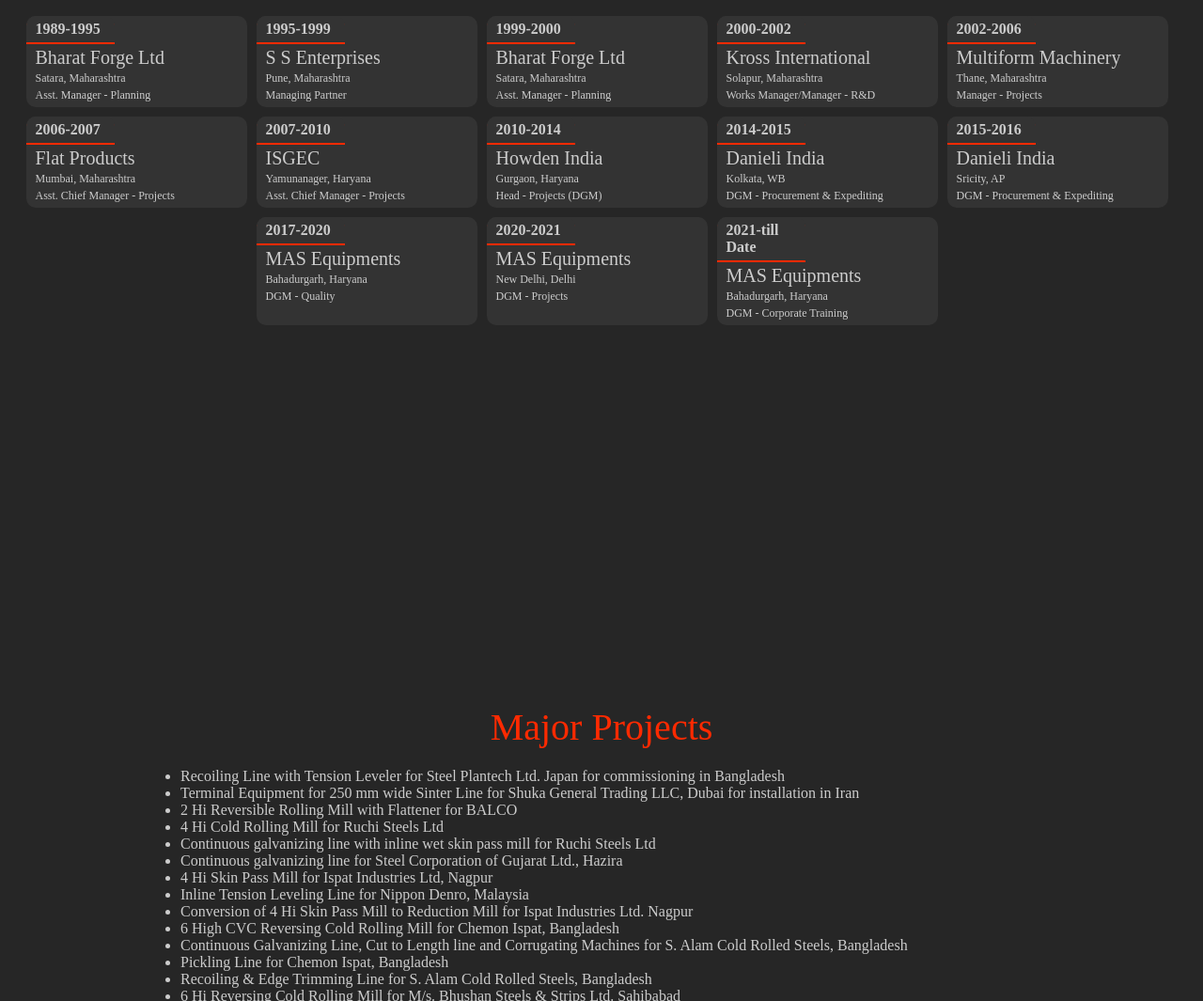
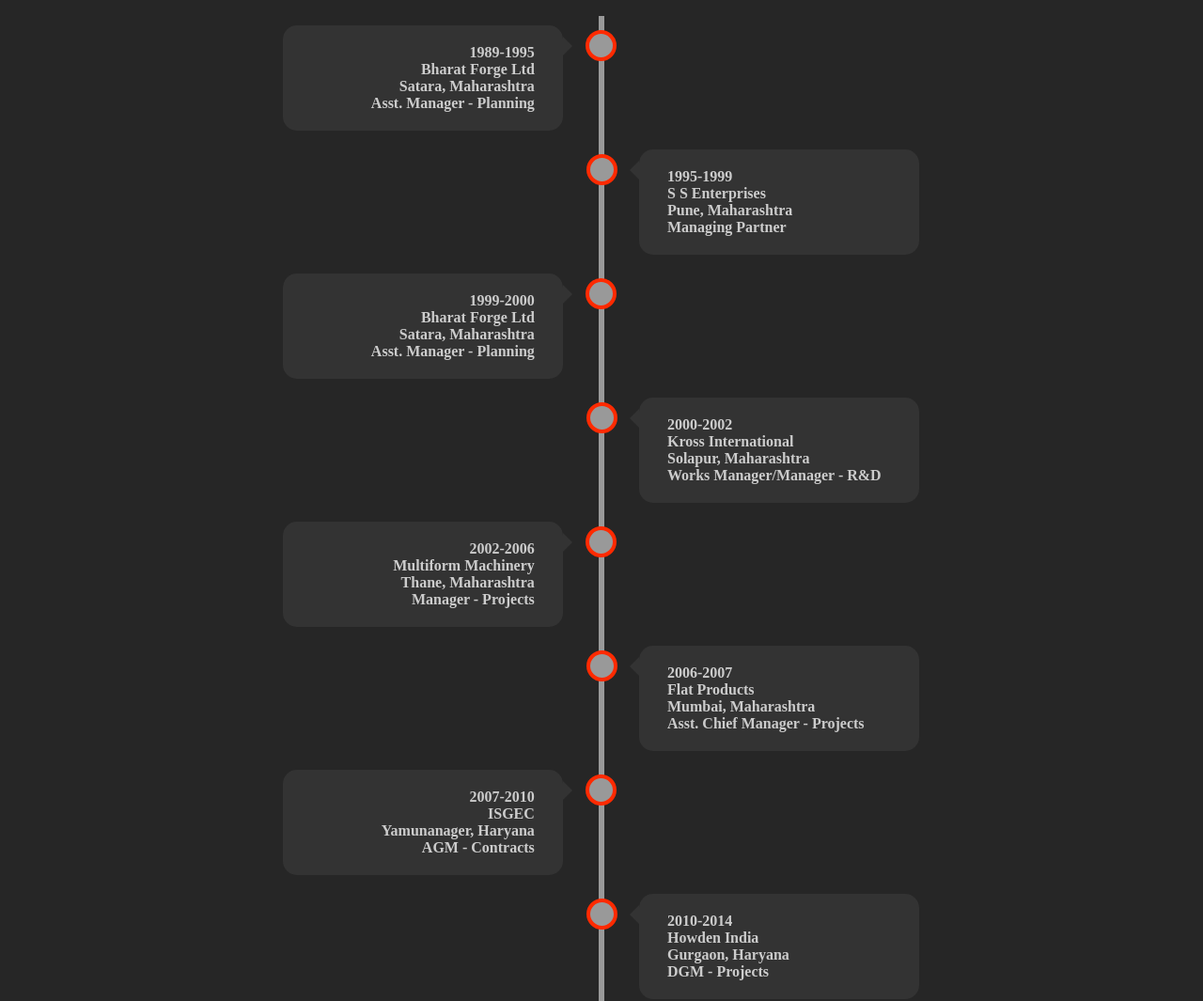
Before and after one commit to sanjaypuri/newResume, a plain HTML site: page index.html in a window 1280 px wide. Shown: the part 1735-2800 px from the top of the page at 94% size. Drawn offline with nearby package versions, Linux system fonts and the light colour scheme.

Commit message:
Career History page updated

```diff
--- a/index.html
+++ b/index.html
@@ -6,7 +6,8 @@
   <meta name="viewport" content="width=device-width, initial-scale=1.0">
   <title>Resume - Sanjay Puri</title>
   <link rel="stylesheet" href="style.css">
-  <link rel="stylesheet" href="https://fonts.googleapis.com/css2?family=Material+Symbols+Outlined:opsz,wght,FILL,GRAD@20..48,100..700,0..1,-50..200" />
+  <link rel="stylesheet"
+    href="https://fonts.googleapis.com/css2?family=Material+Symbols+Outlined:opsz,wght,FILL,GRAD@20..48,100..700,0..1,-50..200" />
   <link rel="stylesheet"
     href="https://fonts.googleapis.com/css2?family=Material+Symbols+Outlined:opsz,wght,FILL,GRAD@20..48,100..700,0..1,-50..200" />
   <link rel="shortcut icon" href="./images/cv.png" type="image/x-icon">
@@ -22,7 +23,8 @@
         <a href="#history" onclick="closeMenu()">Career History</a>
         <a href="#projects" onclick="closeMenu()">Projects</a>
         <a href="#personal" onclick="closeMenu()">Personal</a>
-        <a href="./static/Resume_Sanjay_Puri.pdf" download="" onclick="closeMenu()" style="display:flex; align-items: center;">
+        <a href="./static/Resume_Sanjay_Puri.pdf" download="" onclick="closeMenu()"
+          style="display:flex; align-items: center;">
           Download Resume
           <span class="material-symbols-outlined" style="margin-left: 5px;">
             download
@@ -42,7 +44,8 @@
         <p class="small">A Project Management Professional<br>
           With <span style="color:hsl(10, 100%, 50%)">34+</span> years of Experience</p>
       </div>
-      <div id="home-photo"><img style="border-radius: 50%;" src="./images/sanjaypuri.jpg" width="80%" alt="Sanjay Puri Photo"></div>
+      <div id="home-photo"><img style="border-radius: 50%;" src="./images/sanjaypuri.jpg" width="80%"
+          alt="Sanjay Puri Photo"></div>
     </div>
   </div>
   <div id="professional">
@@ -70,7 +73,8 @@
             <li>Good hold on Windows, Word, Excel, PowerPoint, Access (RDBMS), AutoCAD</li>
             <li>Experienced in developing static and dynamic websites and Web Apps</li>
             <li>Successfully implemented program to effectively train all personnel</li>
-            <li>Developed and implemented improved policies and procedures, resulting in improved efficiency and productivity</li>
+            <li>Developed and implemented improved policies and procedures, resulting in improved efficiency and
+              productivity</li>
           </ul>
         </div>
       </div>
@@ -80,8 +84,10 @@
           <ul>
             <li>Project Management & Rollout. Scheduling Tasks and Milestones</li>
             <li>Crisis Management. Administrative Project Management. Strategic Planning</li>
-            <li>Professional excellence in project planning, scheduling, monitoring and execution of projects without incidences of time/cost overruns</li>
-            <li>Expertise in Sourcing of Raw Material, Fabrications, machined components, Subassemblies, bought outs and Hydraulic Systems</li>
+            <li>Professional excellence in project planning, scheduling, monitoring and execution of projects without
+              incidences of time/cost overruns</li>
+            <li>Expertise in Sourcing of Raw Material, Fabrications, machined components, Subassemblies, bought outs and
+              Hydraulic Systems</li>
             <li>Job Evaluation. Job Trainng. Human Resources Management</li>
           </ul>
         </div>
@@ -90,11 +96,14 @@
         <div class="col-title">Responsibilities</div>
         <div class="list">
           <ul>
-            <li>Sourcing of Raw Material, Fabrications, machined components, Subassemblies, bought outs and Hydraulic Systems</li>
+            <li>Sourcing of Raw Material, Fabrications, machined components, Subassemblies, bought outs and Hydraulic
+              Systems</li>
             <li>Overall responsible for securing and executing orders</li>
             <li>Development of new vendors</li>
-            <li>Closely monitored complete store activities and was accountable for job costing, preparation and submission of monthly profit and loss statement to management</li>
-            <li>Designed internal controls/quality audit checks for various operational areas for achieving higher operational efficiency</li>
+            <li>Closely monitored complete store activities and was accountable for job costing, preparation and
+              submission of monthly profit and loss statement to management</li>
+            <li>Designed internal controls/quality audit checks for various operational areas for achieving higher
+              operational efficiency</li>
           </ul>
         </div>
       </div>
@@ -103,108 +112,110 @@
   <div id="history">
     <div id="career-title">Career History</div>
     <div id="history-content">
-      <div class="history-card">
-        <div class="title">1989-1995</div>
-        <div class="content">
-          <span style="font-size: 20px;">Bharat Forge Ltd</span><br>
-          <span style="font-size: 12px;">Satara, Maharashtra</span><br>
-          <span style="font-size: 12px;">Asst. Manager - Planning</span>
+      <div class="timeline">
+        <div class="container left">
+          <div class="timeline-content">
+            <h4>1989-1995</h4>
+            <h4>Bharat Forge Ltd</h4>
+            <h4>Satara, Maharashtra</h4>
+            <h4>Asst. Manager - Planning</h4>
           </div>
         </div>
-      <div class="history-card">
-        <div class="title">1995-1999</div>
-        <div class="content">
-          <span style="font-size: 20px;">S S Enterprises</span><br>
-          <span style="font-size: 12px;">Pune, Maharashtra</span><br>
-          <span style="font-size: 12px;">Managing Partner</span>
+        <div class="container right">
+          <div class="timeline-content">
+            <h4>1995-1999</h4>
+            <h4>S S Enterprises</h4>
+            <h4>Pune, Maharashtra</h4>
+            <h4>Managing Partner</h4>
           </div>
         </div>
-      <div class="history-card">
-        <div class="title">1999-2000</div>
-        <div class="content">
-          <span style="font-size: 20px;">Bharat Forge Ltd</span><br>
-          <span style="font-size: 12px;">Satara, Maharashtra</span><br>
-          <span style="font-size: 12px;">Asst. Manager - Planning</span>
+        <div class="container left">
+          <div class="timeline-content">
+            <h4>1999-2000</h4>
+            <h4>Bharat Forge Ltd</h4>
+            <h4>Satara, Maharashtra</h4>
+            <h4>Asst. Manager - Planning</h4>
           </div>
         </div>
-      <div class="history-card">
-        <div class="title">2000-2002</div>
-        <div class="content">
-          <span style="font-size: 20px;">Kross International</span><br>
-          <span style="font-size: 12px;">Solapur, Maharashtra</span><br>
-          <span style="font-size: 12px;">Works Manager/Manager - R&D</span>
+        <div class="container right">
+          <div class="timeline-content">
+            <h4>2000-2002</h4>
+            <h4>Kross International</h4>
+            <h4>Solapur, Maharashtra</h4>
+            <h4>Works Manager/Manager - R&D</h4>
           </div>
         </div>
-      <div class="history-card">
-        <div class="title">2002-2006</div>
-        <div class="content">
-          <span style="font-size: 20px;">Multiform Machinery</span><br>
-          <span style="font-size: 12px;">Thane, Maharashtra</span><br>
-          <span style="font-size: 12px;">Manager - Projects</span>
+        <div class="container left">
+          <div class="timeline-content">
+            <h4>2002-2006</h4>
+            <h4>Multiform Machinery</h4>
+            <h4>Thane, Maharashtra</h4>
+            <h4>Manager - Projects</h4>
           </div>
         </div>
-      <div class="history-card">
-        <div class="title">2006-2007</div>
-        <div class="content">
-          <span style="font-size: 20px;">Flat Products</span><br>
-          <span style="font-size: 12px;">Mumbai, Maharashtra</span><br>
-          <span style="font-size: 12px;">Asst. Chief Manager - Projects</span>
+        <div class="container right">
+          <div class="timeline-content">
+            <h4>2006-2007</h4>
+            <h4>Flat Products</h4>
+            <h4>Mumbai, Maharashtra</h4>
+            <h4>Asst. Chief Manager - Projects</h4>
           </div>
         </div>
-      <div class="history-card">
-        <div class="title">2007-2010</div>
-        <div class="content">
-          <span style="font-size: 20px;">ISGEC</span><br>
-          <span style="font-size: 12px;">Yamunanager, Haryana</span><br>
-          <span style="font-size: 12px;">Asst. Chief Manager - Projects</span>
+        <div class="container left">
+          <div class="timeline-content">
+            <h4>2007-2010</h4>
+            <h4>ISGEC</h4>
+            <h4>Yamunanager, Haryana</h4>
+            <h4>AGM - Contracts</h4>
           </div>
         </div>
-      <div class="history-card">
-        <div class="title">2010-2014</div>
-        <div class="content">
-          <span style="font-size: 20px;">Howden India</span><br>
-          <span style="font-size: 12px;">Gurgaon, Haryana</span><br>
-          <span style="font-size: 12px;">Head - Projects (DGM)</span>
+        <div class="container right">
+          <div class="timeline-content">
+            <h4>2010-2014</h4>
+            <h4>Howden India</h4>
+            <h4>Gurgaon, Haryana</h4>
+            <h4>DGM - Projects</h4>
           </div>
         </div>
-      <div class="history-card">
-        <div class="title">2014-2015</div>
-        <div class="content">
-          <span style="font-size: 20px;">Danieli India</span><br>
-          <span style="font-size: 12px;">Kolkata, WB</span><br>
-          <span style="font-size: 12px;">DGM - Procurement & Expediting</span>
+        <div class="container left">
+          <div class="timeline-content">
+            <h4>2014-2015</h4>
+            <h4>Danieli India</h4>
+            <h4>Kolkata, WB</h4>
+            <h4>DGM - Procurement & Expediting</h4>
           </div>
         </div>
-      <div class="history-card">
-        <div class="title">2015-2016</div>
-        <div class="content">
-          <span style="font-size: 20px;">Danieli India</span><br>
-          <span style="font-size: 12px;">Sricity, AP</span><br>
-          <span style="font-size: 12px;">DGM - Procurement & Expediting</span>
+        <div class="container right">
+          <div class="timeline-content">
+            <h4>2015-2016</h4>
+            <h4>Danieli India</h4>
+            <h4>Sricity, AP</h4>
+            <h4>DGM - Procurement & Expediting</h4>
           </div>
         </div>
-      <div class="history-card">
-        <div class="title">2017-2020</div>
-        <div class="content">
-          <span style="font-size: 20px;">MAS Equipments</span><br>
-          <span style="font-size: 12px;">Bahadurgarh, Haryana</span><br>
-          <span style="font-size: 12px;">DGM - Quality</span>
+        <div class="container left">
+          <div class="timeline-content">
+            <h4>2017-2020</h4>
+            <h4>MAS Equipments</h4>
+            <h4>Bahadurgarh, Haryana</h4>
+            <h4>DGM - Quality</h4>
           </div>
         </div>
-      <div class="history-card">
-        <div class="title">2020-2021</div>
-        <div class="content">
-          <span style="font-size: 20px;">MAS Equipments</span><br>
-          <span style="font-size: 12px;">New Delhi, Delhi</span><br>
-          <span style="font-size: 12px;">DGM - Projects</span>
+        <div class="container right">
+          <div class="timeline-content">
+            <h4>2020-2021</h4>
+            <h4>MAS Equipments</h4>
+            <h4>New Delhi</h4>
+            <h4>DGM - Projects</h4>
           </div>
         </div>
-      <div class="history-card">
-        <div class="title">2021-till Date</div>
-        <div class="content">
-          <span style="font-size: 20px;">MAS Equipments</span><br>
-          <span style="font-size: 12px;">Bahadurgarh, Haryana</span><br>
-          <span style="font-size: 12px;">DGM - Corporate Training</span>
+        <div class="container left">
+          <div class="timeline-content">
+            <h4>2021-till date</h4>
+            <h4>MAS Equipments</h4>
+            <h4>Bahadurgarh, Haryana</h4>
+            <h4>DGM - Corporate Training</h4>
+          </div>
         </div>
       </div>
     </div>
--- a/style.css
+++ b/style.css
@@ -18,6 +18,7 @@ header{
   top: 0;
   left: 0;
   width: 100%;
+  z-index: 500;
 }
 
 #title{
@@ -247,6 +248,90 @@ header{
   vertical-align: top;
 }
 
+.timeline {
+  position: relative;
+  max-width: 100vw;
+  margin: 0 auto;
+}
+
+.timeline::after {
+  content: '';
+  position: absolute;
+  width: 6px;
+  background-color: hsl(0, 0%, 60%);
+  top: 0;
+  bottom: 0;
+  left: 50%;
+  margin-left: -3px;
+}
+
+.container {
+  padding: 10px 40px;
+  position: relative;
+  background-color: inherit;
+  width: 100%;
+}
+
+.container::after {
+  content: '';
+  position: absolute;
+  width: 25px;
+  height: 25px;
+  right: -17px;
+  background-color: hsl(0, 0%, 60%);
+  border: 4px solid hsl(10, 100%, 50%);
+  top: 15px;
+  border-radius: 50%;
+  z-index: 1;
+}
+
+.left {
+  left: -190px;
+  text-align: right;
+}
+
+.left::before {
+  content: " ";
+  height: 0;
+  position: absolute;
+  top: 22px;
+  width: 0;
+  z-index: 1;
+  right: 30px;
+  border: medium solid hsl(10, 0%, 20%);
+  border-width: 10px 0 10px 10px;
+  border-color: transparent transparent transparent hsl(10, 0%, 20%);
+}
+
+.right {
+  left: 50%;
+}
+
+.right::before {
+  content: " ";
+  height: 0;
+  position: absolute;
+  top: 22px;
+  width: 0;
+  z-index: 1;
+  left: 30px;
+  border: medium solid hsl(0, 0%, 20%);
+  border-width: 10px 10px 10px 0;
+  border-color: transparent hsl(0, 0%, 20%) transparent transparent;
+}
+
+.right::after {
+  left: -16px;
+}
+
+.timeline-content {
+  padding: 20px 30px;
+  background-color: hsl(0, 0%, 20%);
+  color: hsl(0, 0%, 80%);
+  position: relative;
+  border-radius: 15px;
+}
+
 @media only screen and (max-width: 910px) {
 
 
@@ -319,6 +404,37 @@ header{
   .hitory-card{
     width: 30%;
   }
+
+  .timeline{
+    padding-bottom: 30px;
+  }
+
+  .timeline::after {
+    left: 31px;
+  }
+
+  .container {
+    width: 100%;
+    padding-left: 70px;
+    padding-right: 25px;
+  }
+
+  .container::before {
+    left: 60px;
+    border: medium solid hsl(0, 0%, 20%);
+    border-width: 10px 10px 10px 0;
+    border-color: transparent hsl(0, 0%, 20%) transparent transparent;
+    }
+
+  .left::after, .right::after {
+  left: 15px;
+  }
+
+  .right, .left {
+    left: 0%;
+    text-align: left;
+    }
+
 }
 
 @media only screen and (min-width: 910px) {
```
Lines whose indentation alone changed are shown as unchanged.
